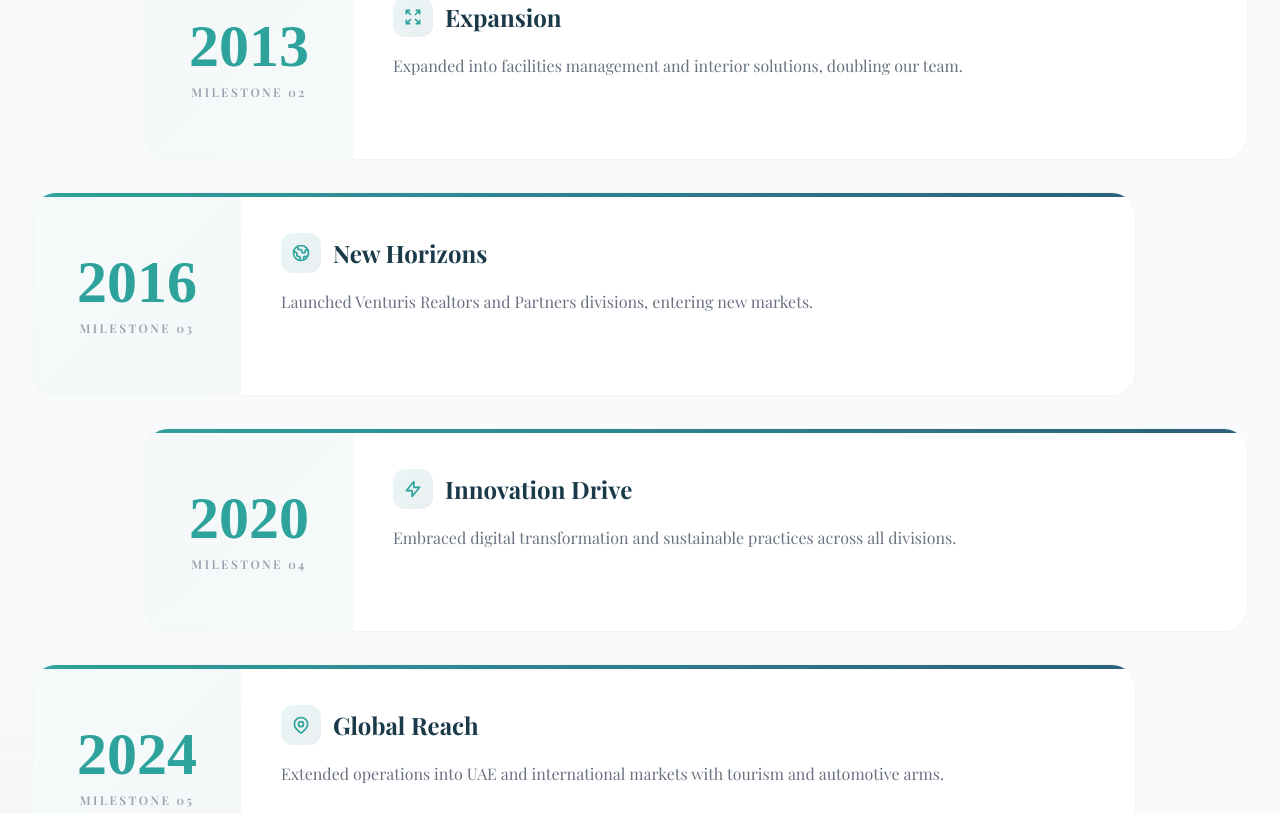
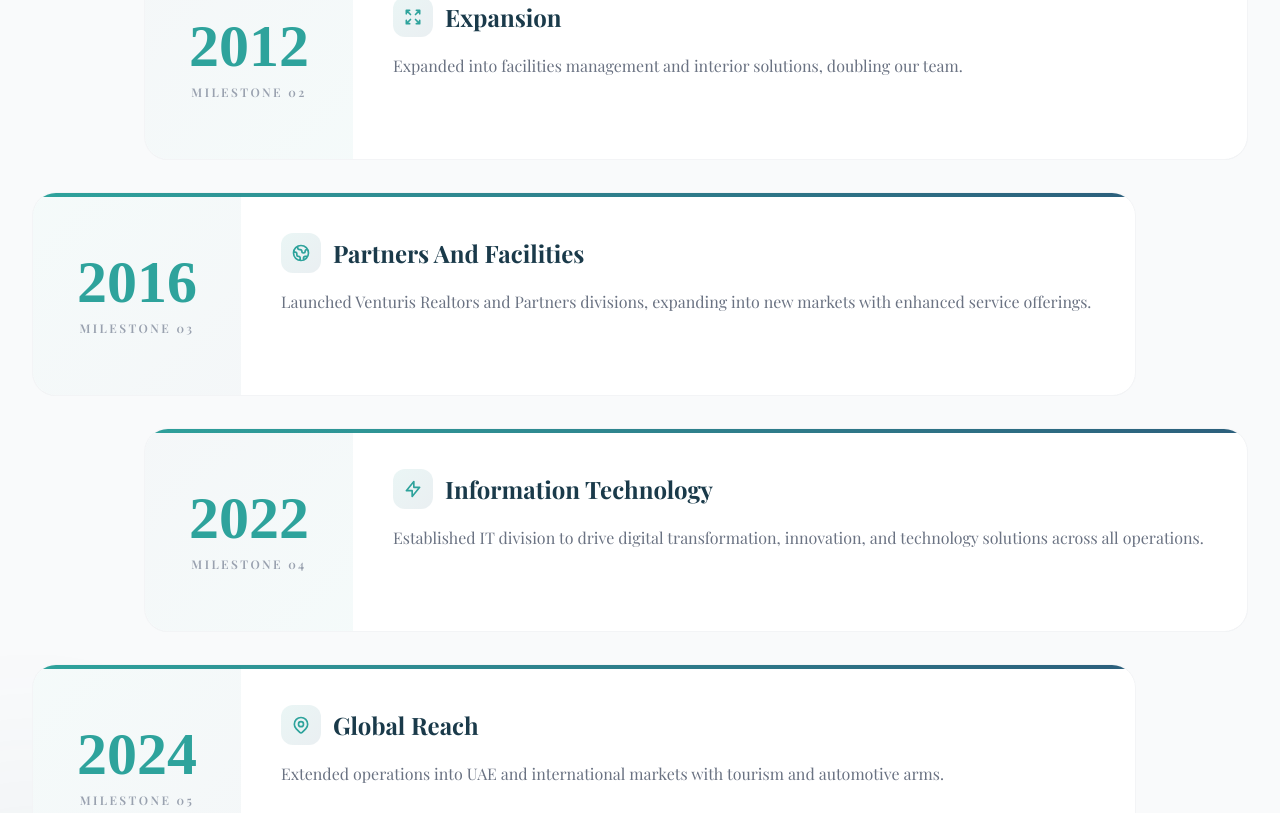
Before and after one commit to graphicsfaisal90-max/venturis-holdings, a React (Vite) app: page /about in a window 1280 px wide. Shown: the part 6310-7123 px from the top of the page. Built offline with nearby package versions, Linux system fonts and the light colour scheme; no server answers; a web font is replaced by a local one.

Commit message:
Update timeline: 2013→2012, New Horizons→Partners And Facilities, Innovation Drive→IT 2022

```diff
--- a/src/pages/About.jsx
+++ b/src/pages/About.jsx
@@ -100,9 +100,9 @@ const teamRow2 = [
 
 const journey = [
   { year: '2010', title: 'Founded', desc: 'Venturis Holdings was established with a vision to create a diversified business group.' },
-  { year: '2013', title: 'Expansion', desc: 'Expanded into facilities management and interior solutions, doubling our team.' },
-  { year: '2016', title: 'New Horizons', desc: 'Launched Venturis Realtors and Partners divisions, entering new markets.' },
-  { year: '2020', title: 'Innovation Drive', desc: 'Embraced digital transformation and sustainable practices across all divisions.' },
+  { year: '2012', title: 'Expansion', desc: 'Expanded into facilities management and interior solutions, doubling our team.' },
+  { year: '2016', title: 'Partners And Facilities', desc: 'Launched Venturis Realtors and Partners divisions, expanding into new markets with enhanced service offerings.' },
+  { year: '2022', title: 'Information Technology', desc: 'Established IT division to drive digital transformation, innovation, and technology solutions across all operations.' },
   { year: '2024', title: 'Global Reach', desc: 'Extended operations into UAE and international markets with tourism and automotive arms.' },
 ]
 
```
